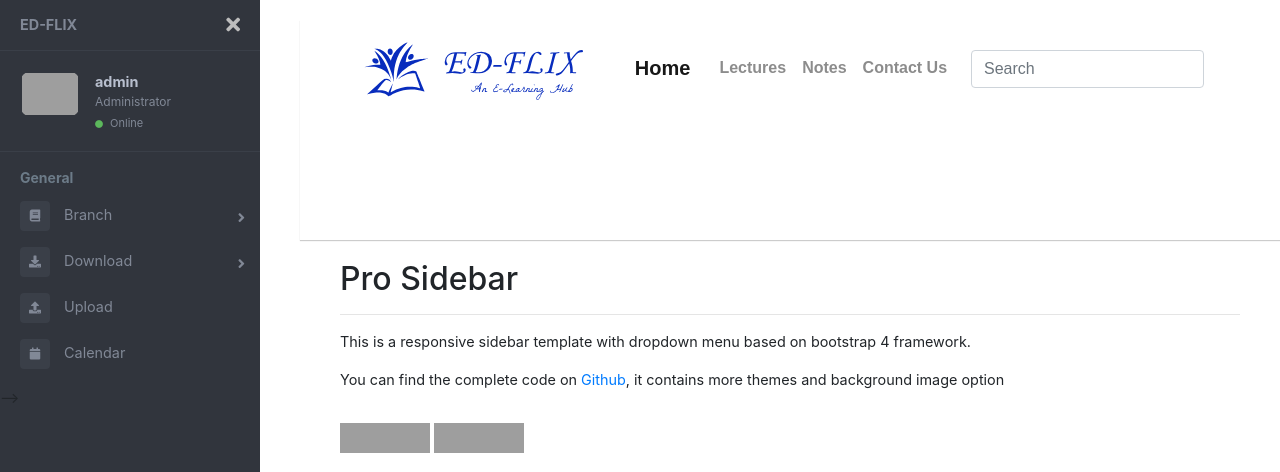
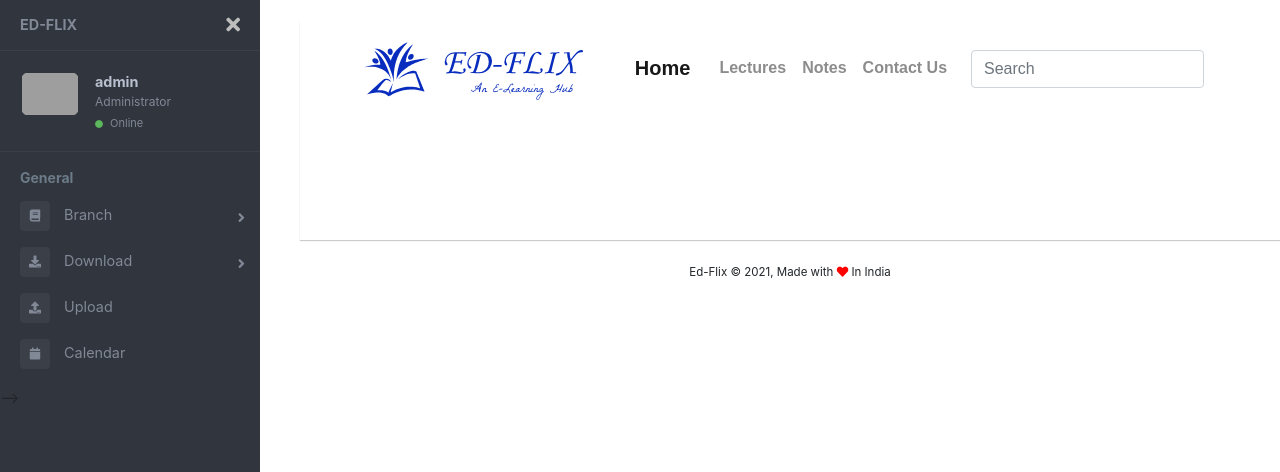
Before and after one commit to EdFlix5/Ed-Flix, a Django app: page / in a window 1280 px wide. Shown: the top 472 px of the page. Run offline with Django 3.2, Linux system fonts and the light colour scheme; a user stored in the database is signed in; some libraries are stand-ins or nearby versions; grey boxes are pictures that could not be loaded.

Commit message:
Home.html content removed

```diff
--- a/templates/home.html
+++ b/templates/home.html
@@ -308,7 +308,7 @@
         </header>
         <div class="container">
 
-            <h2>Pro Sidebar</h2>
+            {% comment %} <h2>Pro Sidebar</h2>
             <hr>
             <div class="row">
                 <div class="form-group col-md-12">
@@ -377,7 +377,7 @@
                     </div>
                 </div>
             </div>
-            <hr>
+            <hr> {% endcomment %}
 
             <footer class="text-center">
                 <div class="mb-2">
--- a/templates/index.html
+++ b/templates/index.html
@@ -149,7 +149,6 @@ Ed-Flix : An E-Learning Hub
                     padding: .6rem 1.2rem !important;
                     border-radius: 10rem !important;
                     font-size: 1rem !important;
-                    font-color : #0099ff !important;
                 }
             }
 
```
Also changed, not shown: db.sqlite3.
